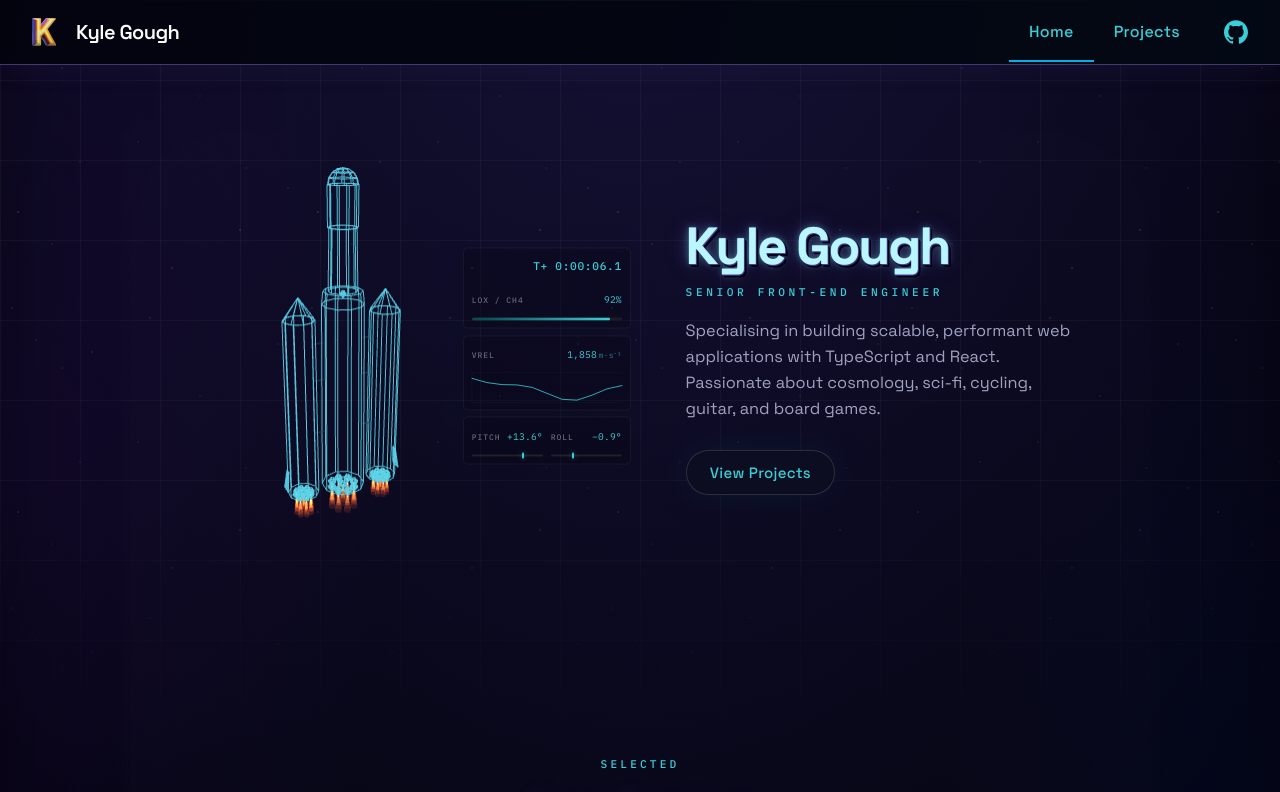
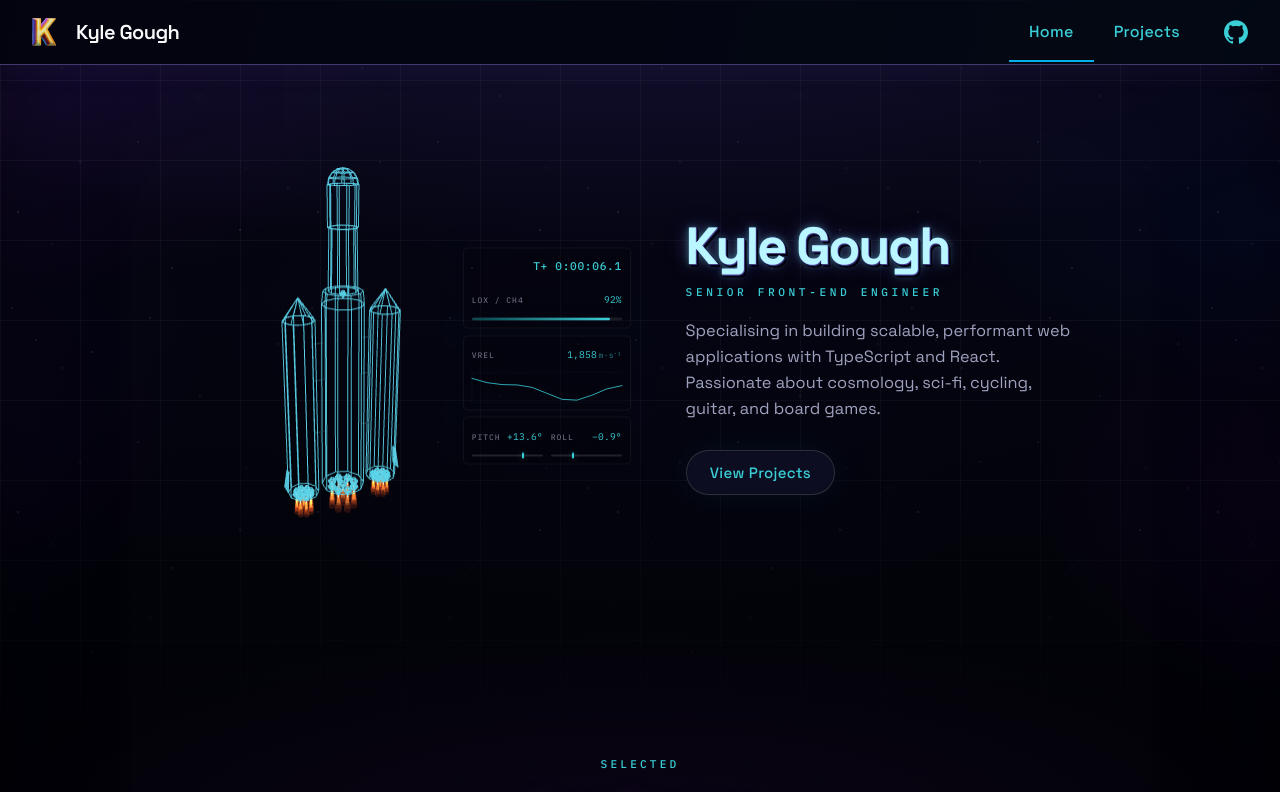
Before and after one commit to KyleGough/portfolio, a Next.js app: page / in a window 1280 px wide. Shown: the top 792 px of the page. Built offline with nearby package versions, Linux system fonts and the light colour scheme.

Commit message:
Bg glow fixed bg attachment

```diff
--- a/styles/space-gothic.css
+++ b/styles/space-gothic.css
@@ -69,7 +69,16 @@
       transparent 72%
     ),
     linear-gradient(180deg, var(--void-mid) 0%, var(--void-deep) 100%);
-  background-attachment: scroll;
+  /* Radials fixed to viewport so purple / neon glows don’t scroll away on long pages */
+  background-attachment:
+    fixed,
+    fixed,
+    fixed,
+    fixed,
+    fixed,
+    fixed,
+    fixed,
+    scroll;
   background-repeat: no-repeat;
   background-size: 100% 100%;
   background-blend-mode: screen, screen, screen, screen, screen, screen, screen, normal;
```
